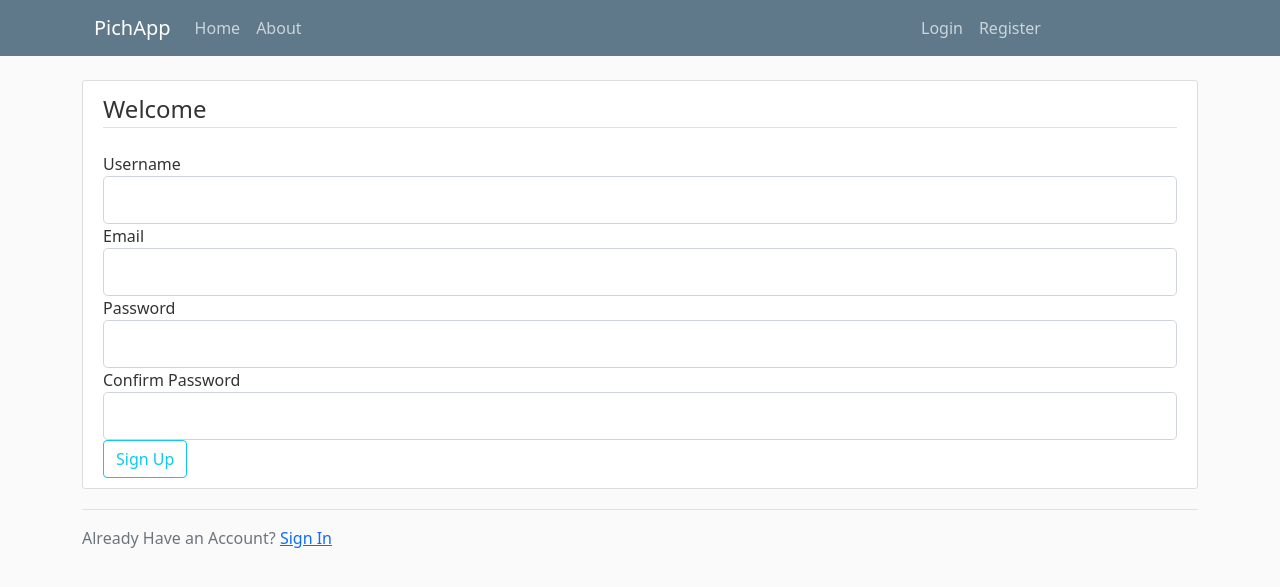
After one commit to WayneMusungu/Pitch-Quotes, a Flask app: page /register in a window 1280 px wide. The commit adds this page. Shown: the top 587 px of the page. Run offline with Flask 2, Linux system fonts and the light colour scheme.

Commit message:
Create a validate on submit form

```diff
--- a/pitch.py
+++ b/pitch.py
@@ -1,5 +1,6 @@
-from turtle import title
-from flask import Flask,render_template,url_for
+
+from crypt import methods
+from flask import Flask,render_template,url_for,flash,redirect
 from forms import RegistrationForm, LoginForm
 app = Flask(__name__)
 
@@ -32,15 +33,18 @@ def home():
 def about():
     return render_template('about.html', title='About')
 
-@app.route("/register")
+@app.route("/register", methods=['GET','POST'])
 def register():
     form = RegistrationForm()
+    if form.validate_on_submit():
+        flash(f'Account created for {form.username.data}!', 'success')
+        return redirect(url_for('home'))
     return render_template('register.html', title='Register', form=form)
 
-@app.route("/rlogin")
-def register():
+@app.route("/login")
+def login():
     form = LoginForm()
-    return render_template('register.html', title='LLogin', form=form)
+    return render_template('login.html', title='Login', form=form)
 
 if __name__ == '__main__':
     app.run(debug=True)
--- a/templates/base.html
+++ b/templates/base.html
@@ -54,6 +54,17 @@
     </header>
 
     <div class="container">
+
+        {% with messages = get_flashed_messages(with_categories=true) %}
+            {% if messages %}
+                {% for category, message in messages %}
+                    <div class="alert-alert-{{ category }}">{{ message }}
+
+                    </div>
+                {% endfor %}
+            {% endif %}
+        {% endwith %}
+
         {% block content %}{% endblock %}
     </div>
 
--- /dev/null
+++ b/templates/register.html
@@ -0,0 +1,46 @@
+{% extends "base.html" %}
+{% block content %}
+  <div class="content-section">
+      <form method="POST" action="">
+
+        {{ form.hidden_tag() }}
+        <fieldset class = "form-group">
+            <legend class="border-bottom mb-4">Welcome</legend>
+            <div class="form-group">
+                {{ form.username.label(class="form-control-label") }}
+                {{ form.username(class="form-control form-control-lg") }}
+
+            </div>
+            <div class="form-group">
+                {{ form.email.label(class="form-control-label") }}
+                {{ form.email(class="form-control form-control-lg") }}
+
+            </div>
+            <div class="form-group">
+                {{ form.password.label(class="form-control-label") }}
+                {{ form.password(class="form-control form-control-lg") }}
+
+            </div>
+            <div class="form-group">
+                {{ form.confirm_password.label(class="form-control-label") }}
+                {{ form.confirm_password(class="form-control form-control-lg") }}
+
+            </div>
+
+
+        </fieldset>
+        <div class="form-group">
+            {{ form.submit(class="btn btn-outline-info") }}
+        </div>
+
+
+      </form>
+
+  </div>
+  <div class="border-top pt-3">
+      <p class="text-muted">
+          Already Have an Account? <a class="ml-2" href="{{ url_for('login') }}">Sign In</a>
+      </p>
+
+  </div>
+{% endblock %}
```
Also changed, not shown: templates/login.html (added), 1 other file.
